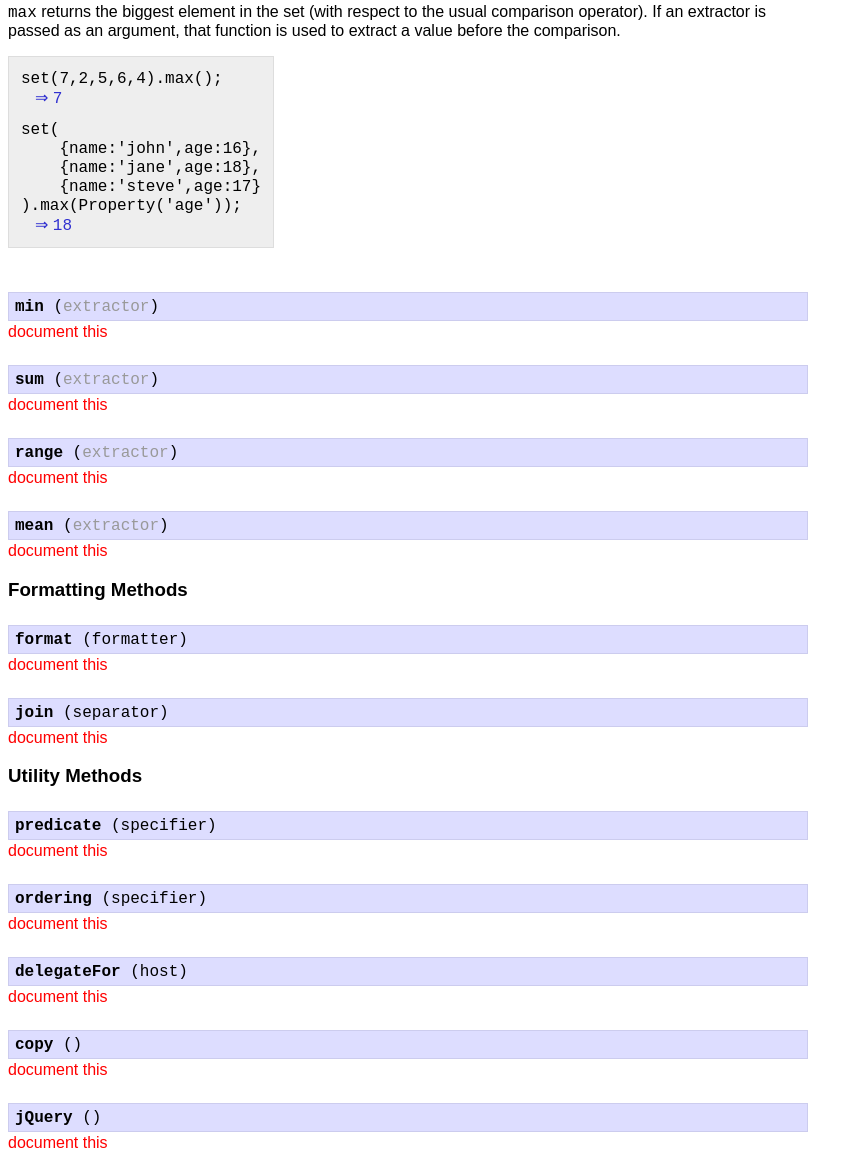
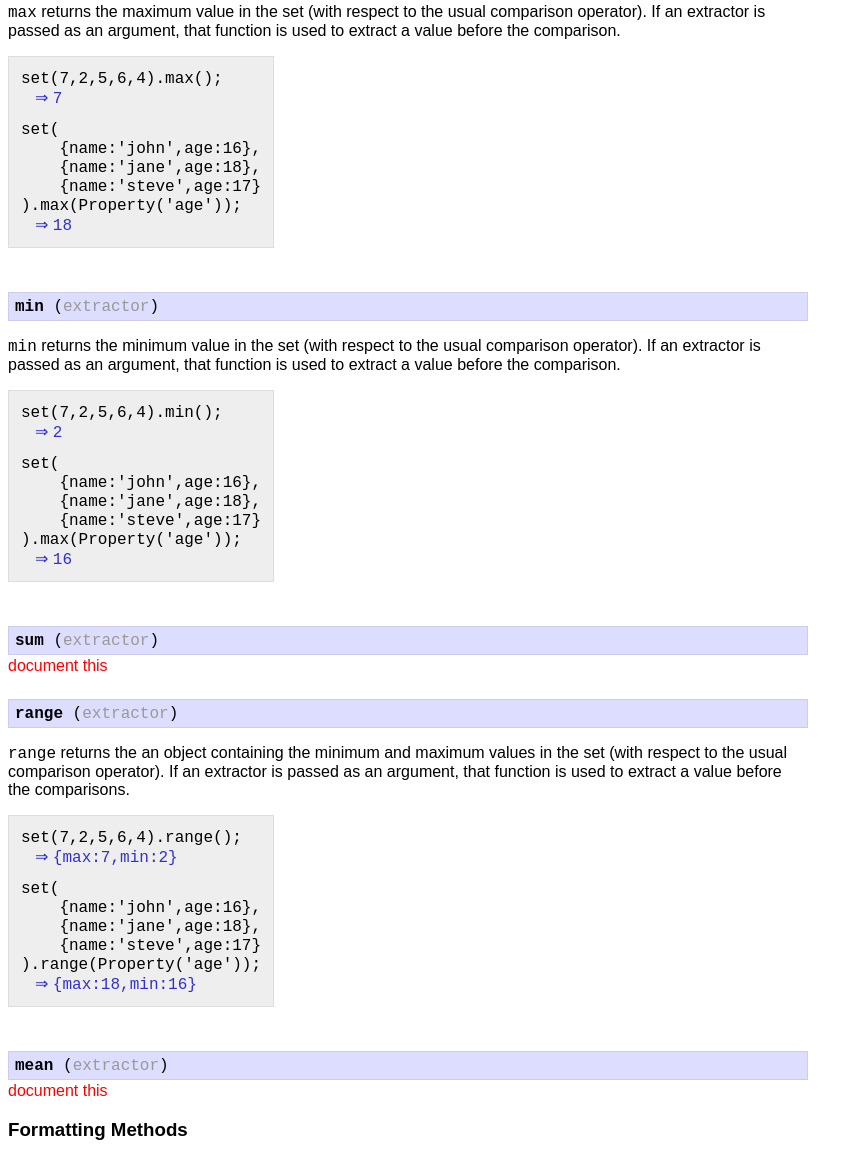
Before and after one commit to pratikemipro/jmodel, a plain HTML site: page documentation/opal.html in a window 1280 px wide. Shown: the part 5880-7035 px from the top of the page, without its empty margins (0-863 px from the left). Drawn offline with Linux system fonts and the light colour scheme.

Commit message:
Documented Set's "range" method and fixed some small problems with the documentation of the other aggregration methods.

```diff
--- a/documentation/opal.html
+++ b/documentation/opal.html
@@ -312,7 +312,7 @@
 			<dd><span style="color:red">document this</span></dd>
 
 			<dt><code>max <span class="arguments">(<span class="optional">extractor</span>)</span></code></dt>
-			<dd><p><code>max</code> returns the biggest element in the set (with respect to the usual comparison operator). If an extractor is passed as an argument, that function is used to extract a value before the comparison.</p></dd>
+			<dd><p><code>max</code> returns the maximum value in the set (with respect to the usual comparison operator). If an extractor is passed as an argument, that function is used to extract a value before the comparison.</p></dd>
 			<dd class="example">
 				<p>
 					<code>set(7,2,5,6,4).max();</code>
@@ -329,13 +329,41 @@
 			</dd>
 
 			<dt><code>min <span class="arguments">(<span class="optional">extractor</span>)</span></code></dt>
-			<dd><span style="color:red">document this</span></dd>
+			<dd><p><code>min</code> returns the minimum value in the set (with respect to the usual comparison operator). If an extractor is passed as an argument, that function is used to extract a value before the comparison.</p></dd>
+			<dd class="example">
+				<p>
+					<code>set(7,2,5,6,4).min();</code>
+					<br/><span class="output">&rArr; <code>2</code></span>
+				</p>
+				<p>
+					<code>set(
+						<br/>&nbsp;&nbsp;&nbsp;&nbsp;{name:'john',age:16},
+						<br/>&nbsp;&nbsp;&nbsp;&nbsp;{name:'jane',age:18},
+						<br/>&nbsp;&nbsp;&nbsp;&nbsp;{name:'steve',age:17}
+						<br/>).max(Property('age'));</code>
+					<br/><span class="output">&rArr; <code>16</code></span>
+				</p>
+			</dd>
 
 			<dt><code>sum <span class="arguments">(<span class="optional">extractor</span>)</span></code></dt>
 			<dd><span style="color:red">document this</span></dd>
 
 			<dt><code>range <span class="arguments">(<span class="optional">extractor</span>)</span></code></dt>
-			<dd><span style="color:red">document this</span></dd>
+			<dd><p><code>range</code> returns the an object containing the minimum and maximum values in the set (with respect to the usual comparison operator). If an extractor is passed as an argument, that function is used to extract a value before the comparisons.</p></dd>
+			<dd class="example">
+				<p>
+					<code>set(7,2,5,6,4).range();</code>
+					<br/><span class="output">&rArr; <code>{max:7,min:2}</code></span>
+				</p>
+				<p>
+					<code>set(
+						<br/>&nbsp;&nbsp;&nbsp;&nbsp;{name:'john',age:16},
+						<br/>&nbsp;&nbsp;&nbsp;&nbsp;{name:'jane',age:18},
+						<br/>&nbsp;&nbsp;&nbsp;&nbsp;{name:'steve',age:17}
+						<br/>).range(Property('age'));</code>
+					<br/><span class="output">&rArr; <code>{max:18,min:16}</code></span>
+				</p>
+			</dd>
 
 			<dt><code>mean <span class="arguments">(<span class="optional">extractor</span>)</span></code></dt>
 			<dd><span style="color:red">document this</span></dd>
```
